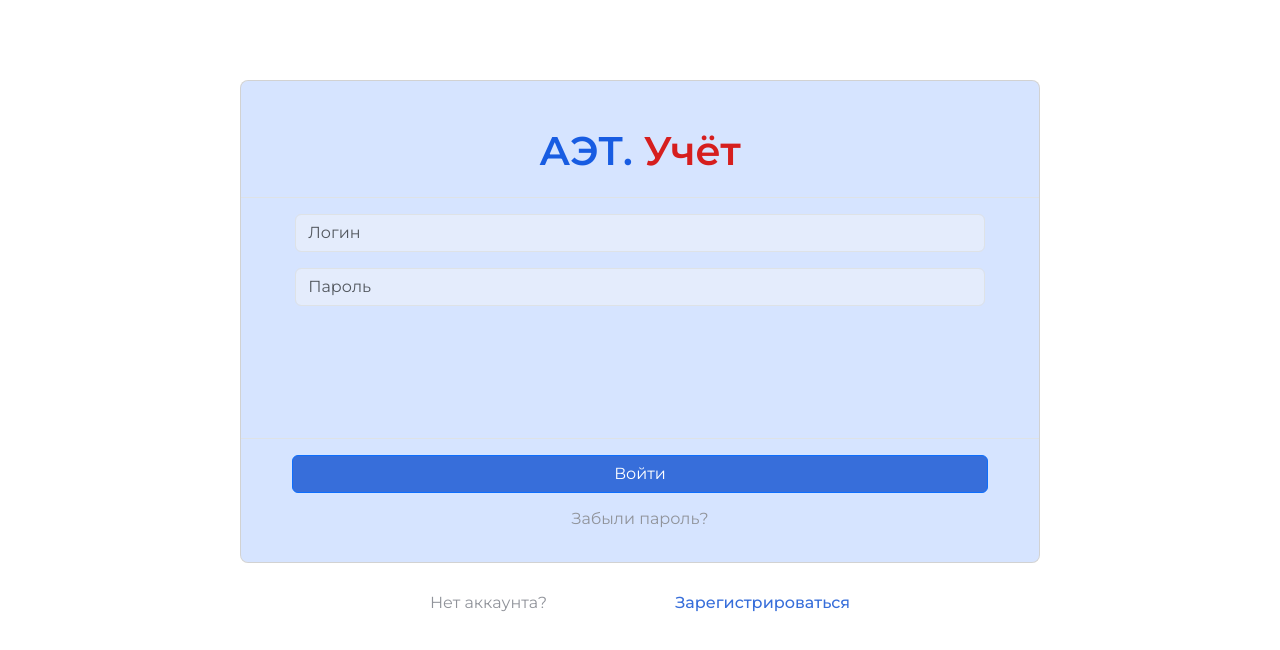
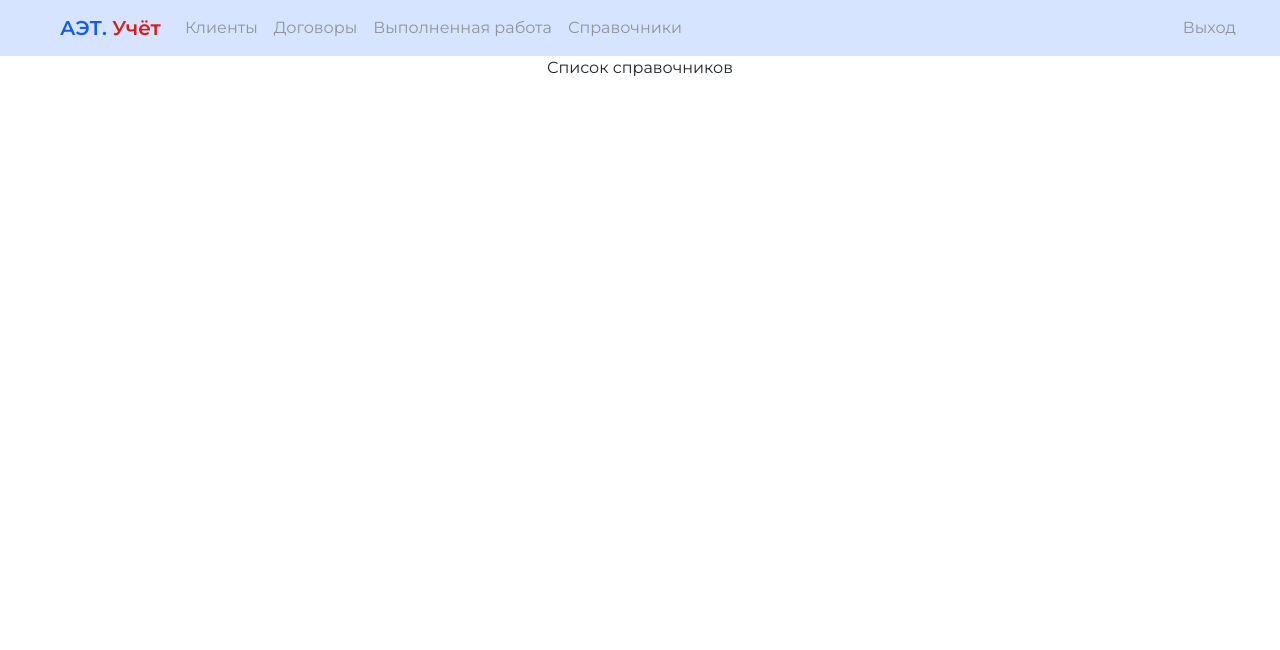
Before and after one commit to digmag/Front-end_mothers_dev, a React (Create React App) app: page /manuals in a window 1280 px wide. Before the commit this address led to /login. Shown: the top 650 px of the page. Built offline with nearby package versions, Linux system fonts and the light colour scheme; a web font is replaced by a local one.

Commit message:
Сделала навигацию по сайту

```diff
--- a/src/App.js
+++ b/src/App.js
@@ -8,6 +8,9 @@ import ListOfClientsMain from './components/listOfClients/listOfClientsMain';
 import ClientInfoMain from './components/clientInfo/clientInfoMain';
 import SuccessRegistr from './components/registr/successRegistrForm/successRegistrMain';
 import EditPasswordMain from './components/auth/editPassword/editPasswordMain';
+import ListOfCompletedWorkMain from './components/listOfCompletedWork/listOfCompletedWorkMain';
+import ListOfContractsMain from './components/listOfContracts/listOfContractsMain';
+import ListOfManualsMain from './components/listOfManuals/listOfManualsMain';
 
 function App() {
   return (
@@ -21,15 +24,21 @@ function App() {
         {/* <ClientInfoMain /> */}
         {/* <SuccessRegistr /> */}
         {/* <EditPasswordMain /> */}
+        {/* <ListOfCompletedWorkMain />
+        <ListOfContractsMain />
+        <ListOfManualsMain /> */}
         <Routes>
           <Route path="*" element={<Navigate to='/login' />} />
           <Route path='/login' Component={AuthMain} />
           <Route path='/registration' Component={RegistrMain} />
           <Route path='/passwordConfirm' Component={PasswordConfirmMain} />
-          <Route path='/clients' Component={ListOfClientsMain} />
           <Route path='/clients/id/details' Component={ClientInfoMain} />
           <Route path='/successRegistr' Component={SuccessRegistr} />
           <Route path='/editPassword' Component={EditPasswordMain} />
+          <Route path='/clients' Component={ListOfClientsMain} />
+          <Route path='/contracts' Component={ListOfContractsMain} />
+          <Route path='/completedWork' Component={ListOfCompletedWorkMain} />
+          <Route path='/manuals' Component={ListOfManualsMain} />
         </Routes>
       </div>
     </BrowserRouter>
--- a/src/components/header/headerMain.js
+++ b/src/components/header/headerMain.js
@@ -2,6 +2,7 @@ import React, { useState, useEffect } from 'react';
 import Container from 'react-bootstrap/Container';
 import Nav from 'react-bootstrap/Nav';
 import Navbar from 'react-bootstrap/Navbar';
+import { Link } from 'react-router-dom';
 import './header.css'
 
 const HeaderMain = () => {
@@ -13,10 +14,10 @@ const HeaderMain = () => {
                 <Navbar.Toggle aria-controls="basic-navbar-nav" />
                 <Navbar.Collapse id="basic-navbar-nav">
                     <Nav className="me-auto">
-                        <Nav.Link >Клиенты</Nav.Link>
-                        <Nav.Link >Договоры</Nav.Link>
-                        <Nav.Link >Выполненная работа</Nav.Link>
-                        <Nav.Link >Справочники</Nav.Link>
+                        <Nav.Link as={Link} to="/clients" >Клиенты</Nav.Link>
+                        <Nav.Link as={Link} to="/contracts" >Договоры</Nav.Link>
+                        <Nav.Link as={Link} to="/completedWork" >Выполненная работа</Nav.Link>
+                        <Nav.Link as={Link} to="/manuals" >Справочники</Nav.Link>
                     </Nav>
 
                     <Nav className='mx-0'>
--- a/src/components/listOfClients/comp/cardOfClient.js
+++ b/src/components/listOfClients/comp/cardOfClient.js
@@ -3,11 +3,19 @@ import Nav from 'react-bootstrap/Nav';
 import { Link } from 'react-router-dom';
 import '../listOfClients.css'
 
-const CardOfClient = () => {
+const CardOfClient = (props) => {
+    const { entity } = props;
+    let backColor;
+    if (entity === 'individual') {
+        backColor = '#FFD6D6';
+    }
+    else {
+        backColor = '#D6E4FF';
+    }
 
     return (
         <Nav.Link as={Link} to={`/clients/id/details`}>
-            <div className='mx-5 cardOfClient'>
+            <div className='mx-5 cardOfClient' style={{ background: backColor }}>
                 <div className='mt-3 ms-5 clientCardLeftBlock'>
                     <h4>Наименование полное</h4>
                     <div className='mt-5'>ИНН(504094847879)</div>
--- a/src/components/listOfClients/listOfClientsMain.js
+++ b/src/components/listOfClients/listOfClientsMain.js
@@ -10,8 +10,8 @@ const ListOfClientsMain = () => {
         <div>
             <HeaderMain />
             <FiltersClients />
-            <CardOfClient />
-            <CardOfClient />
+            <CardOfClient entity='individual' />
+            <CardOfClient entity='legal' />
 
         </div>
 
--- /dev/null
+++ b/src/components/listOfCompletedWork/listOfCompletedWorkMain.js
@@ -0,0 +1,14 @@
+import React, { useState, useEffect } from 'react';
+import HeaderMain from '../header/headerMain';
+
+const ListOfCompletedWorkMain = () => {
+
+    return (
+        <div>
+            <HeaderMain />
+            Список выполненной работы
+        </div>
+    )
+}
+
+export default ListOfCompletedWorkMain;
--- /dev/null
+++ b/src/components/listOfContracts/listOfContractsMain.js
@@ -0,0 +1,14 @@
+import React, { useState, useEffect } from 'react';
+import HeaderMain from '../header/headerMain';
+
+const ListOfContractsMain = () => {
+
+    return (
+        <div>
+            <HeaderMain />
+            Список договоров
+        </div>
+    )
+}
+
+export default ListOfContractsMain;
--- /dev/null
+++ b/src/components/listOfManuals/listOfManualsMain.js
@@ -0,0 +1,14 @@
+import React, { useState, useEffect } from 'react';
+import HeaderMain from '../header/headerMain';
+
+const ListOfManualsMain = () => {
+
+    return (
+        <div>
+            <HeaderMain />
+            Список справочников
+        </div>
+    )
+}
+
+export default ListOfManualsMain;
```
